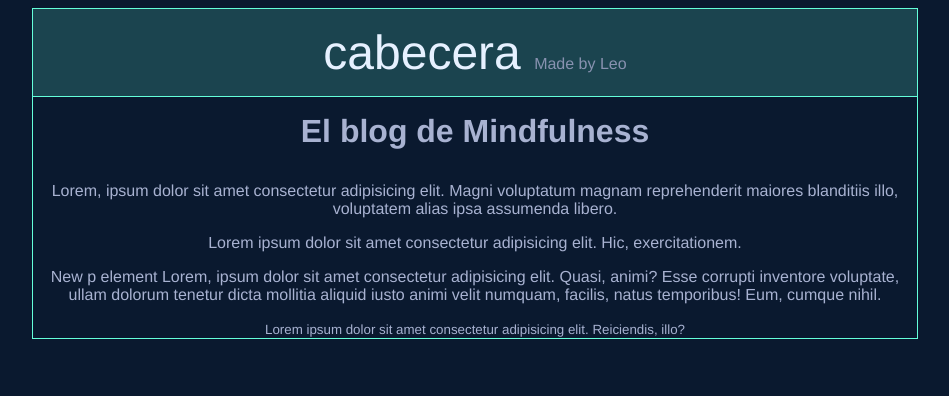
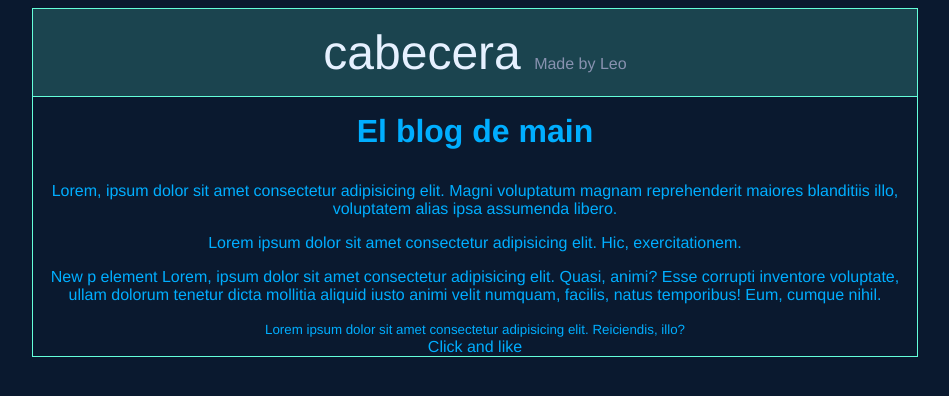
Before and after one commit to leobapineda/PlatziGitYGithub_v2, a plain HTML site: page index.html in a window 1280 px wide. Shown: the whole page, without its empty margins (165-1114 px from the left). Drawn offline with Linux system fonts and the light colour scheme; files whose address does not match are found by name.

Commit message:
Style: Modify header text, body color and add paragraph

```diff
--- a/css/style.css
+++ b/css/style.css
@@ -2,7 +2,7 @@ body {
   text-align: center;
   font-family: Helvetica, sans-serif;
   background-color: #0a192f;
-  color: #a8b2d1;
+  color: rgb(0, 174, 255);
 }
 
 .h1 {
--- a/index.html
+++ b/index.html
@@ -15,7 +15,7 @@
             cabecera
             <small>Made by Leo</small>
         </div>
-        <h1 class="h1">El blog de Mindfulness</h1>
+        <h1 class="h1">El blog de main</h1>
         <p class="p1">Lorem, ipsum dolor sit amet consectetur adipisicing elit. Magni voluptatum magnam reprehenderit
             maiores blanditiis illo, voluptatem alias ipsa assumenda libero.</p>
         <p class="p2">Lorem ipsum dolor sit amet consectetur adipisicing elit. Hic, exercitationem.</p>
@@ -23,6 +23,7 @@
             corrupti inventore voluptate, ullam dolorum tenetur dicta mollitia aliquid iusto animi velit numquam,
             facilis, natus temporibus! Eum, cumque nihil.</p>
             <small>Lorem ipsum dolor sit amet consectetur adipisicing elit. Reiciendis, illo?</small>
+            <div>Click and like</div>
     </div>
 </body>
 
```
